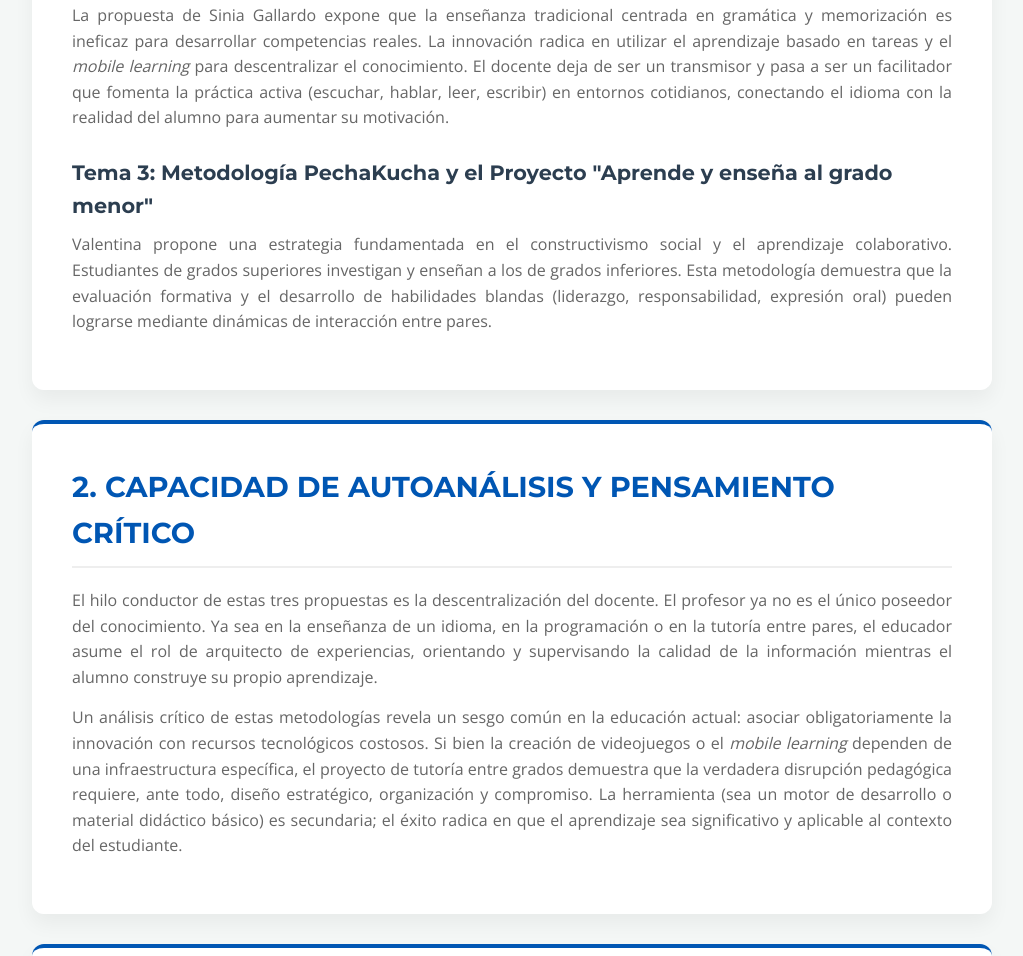
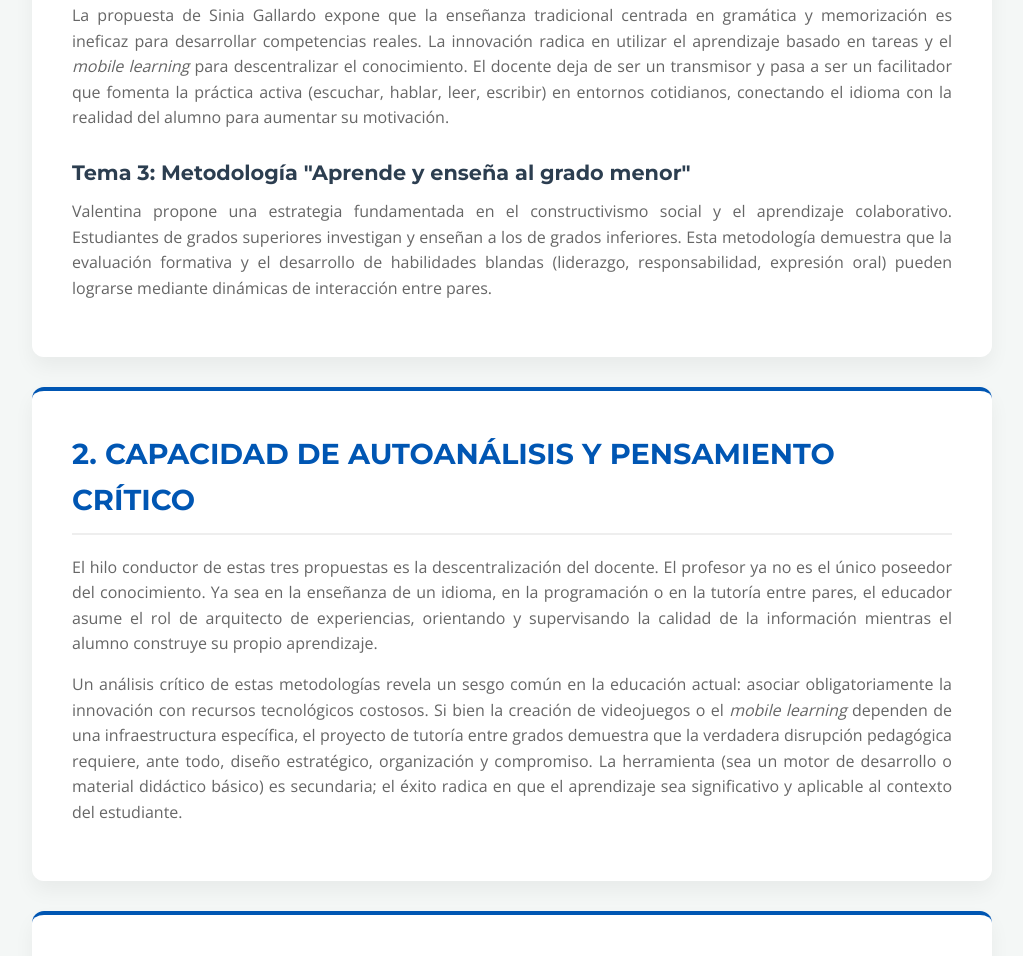
Before and after one commit to dtijerino/portafoliofinalpedagogia, a plain HTML site: page index.html in a window 1280 px wide. Shown: the part 1359-2315 px from the top of the page, without its empty margins (128-1151 px from the left). Drawn offline with nearby package versions, Linux system fonts and the light colour scheme.

Commit message:
Update and rename portafolio8pedagogia.html to index.html

```diff
--- a/portafolio8pedagogia.html
+++ b/index.html
@@ -191,7 +191,7 @@
             <h3>Tema 2: Innovación en la Enseñanza del Inglés</h3>
             <p>La propuesta de Sinia Gallardo expone que la enseñanza tradicional centrada en gramática y memorización es ineficaz para desarrollar competencias reales. La innovación radica en utilizar el aprendizaje basado en tareas y el <em>mobile learning</em> para descentralizar el conocimiento. El docente deja de ser un transmisor y pasa a ser un facilitador que fomenta la práctica activa (escuchar, hablar, leer, escribir) en entornos cotidianos, conectando el idioma con la realidad del alumno para aumentar su motivación.</p>
 
-            <h3>Tema 3: Metodología PechaKucha y el Proyecto "Aprende y enseña al grado menor"</h3>
+            <h3>Tema 3: Metodología "Aprende y enseña al grado menor"</h3>
             <p>Valentina propone una estrategia fundamentada en el constructivismo social y el aprendizaje colaborativo. Estudiantes de grados superiores investigan y enseñan a los de grados inferiores. Esta metodología demuestra que la evaluación formativa y el desarrollo de habilidades blandas (liderazgo, responsabilidad, expresión oral) pueden lograrse mediante dinámicas de interacción entre pares.</p>
         </section>
 
@@ -215,4 +215,5 @@
 
     </div>
 </body>
+
 </html>
```
